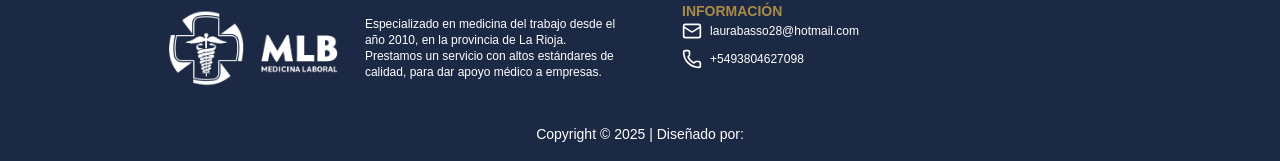
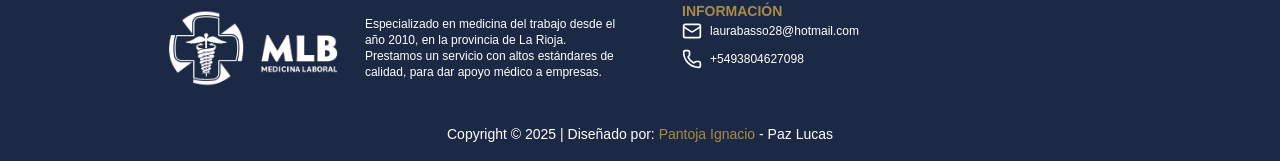
Before and after one commit to NachoXS15/mlb-medicina-laboral, a Next.js app: page / in a window 1280 px wide. Shown: the part 2402-2563 px from the top of the page. Built offline with nearby package versions, Linux system fonts and the light colour scheme; no server answers.

Commit message:
18-August | Lucas - Copyright added.

```diff
--- a/src/app/components/Carousel.tsx
+++ b/src/app/components/Carousel.tsx
@@ -47,17 +47,23 @@ export default function Carousel() {
 						style={{ width: ITEM_WIDTH }}
 					>
 						<div className="carrousel-item bg-white text-center p-2 rounded-md shadow aspect-square overflow-hidden flex justify-center items-center">
-							<Link
-								href={empresa.url ? empresa.url : ""}
-								target="_blank"
-							>
+							{empresa.url ? (
+								<Link href={empresa.url} target="_blank">
+									<Image
+										src={empresa.img}
+										alt={`Logo ${empresa.empresa_name}`}
+										width={200}
+										height={200}
+									/>
+								</Link>
+							) : (
 								<Image
 									src={empresa.img}
 									alt={`Logo ${empresa.empresa_name}`}
 									width={200}
 									height={200}
 								/>
-							</Link>
+							)}
 						</div>
 					</div>
 				))}
--- a/src/app/components/Footer.tsx
+++ b/src/app/components/Footer.tsx
@@ -44,6 +44,13 @@ export default async function Footer() {
 			</div>
 			<p className="text-center text-sm text-white">
 				Copyright &copy; 2025 | Diseñado por:{" "}
+				<a
+					href="https://devignaciopantoja.com.ar/"
+					className="text-bronze"
+				>
+					Pantoja Ignacio
+				</a>{" "}
+				- Paz Lucas
 			</p>
 		</footer>
 	);
```
